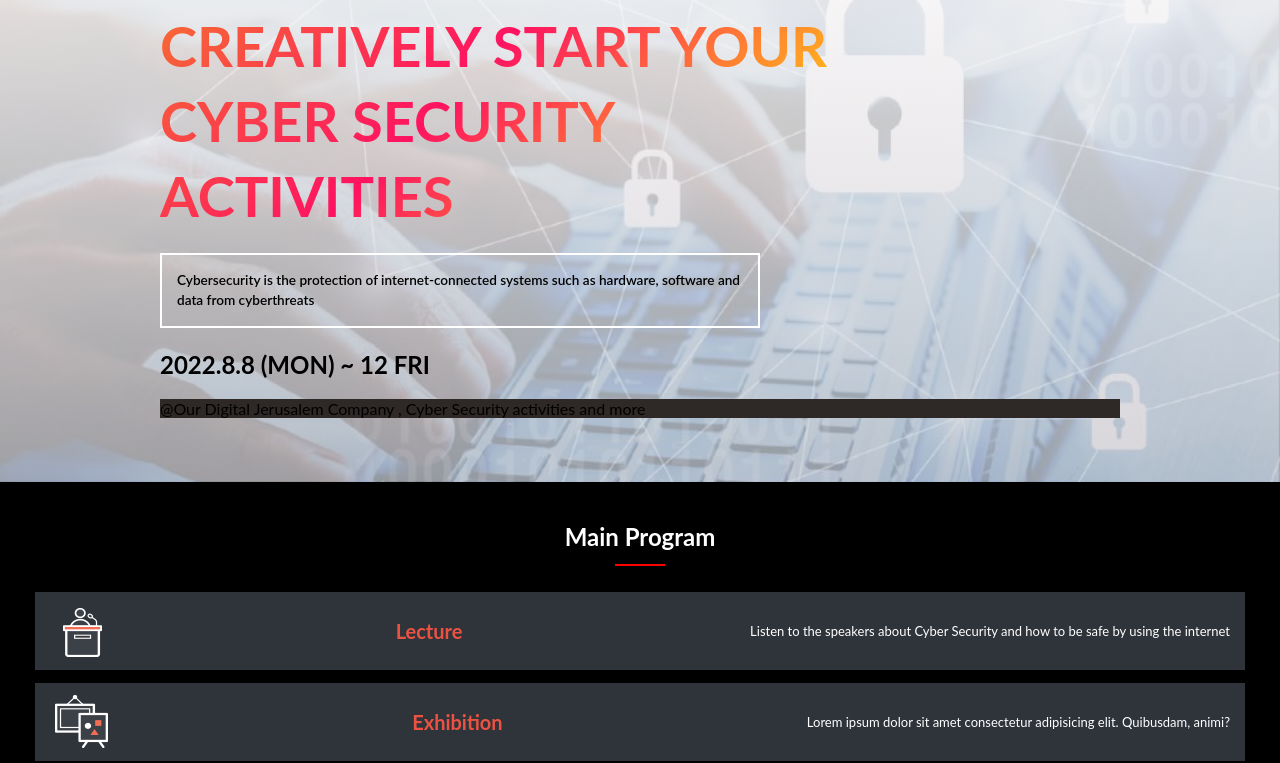
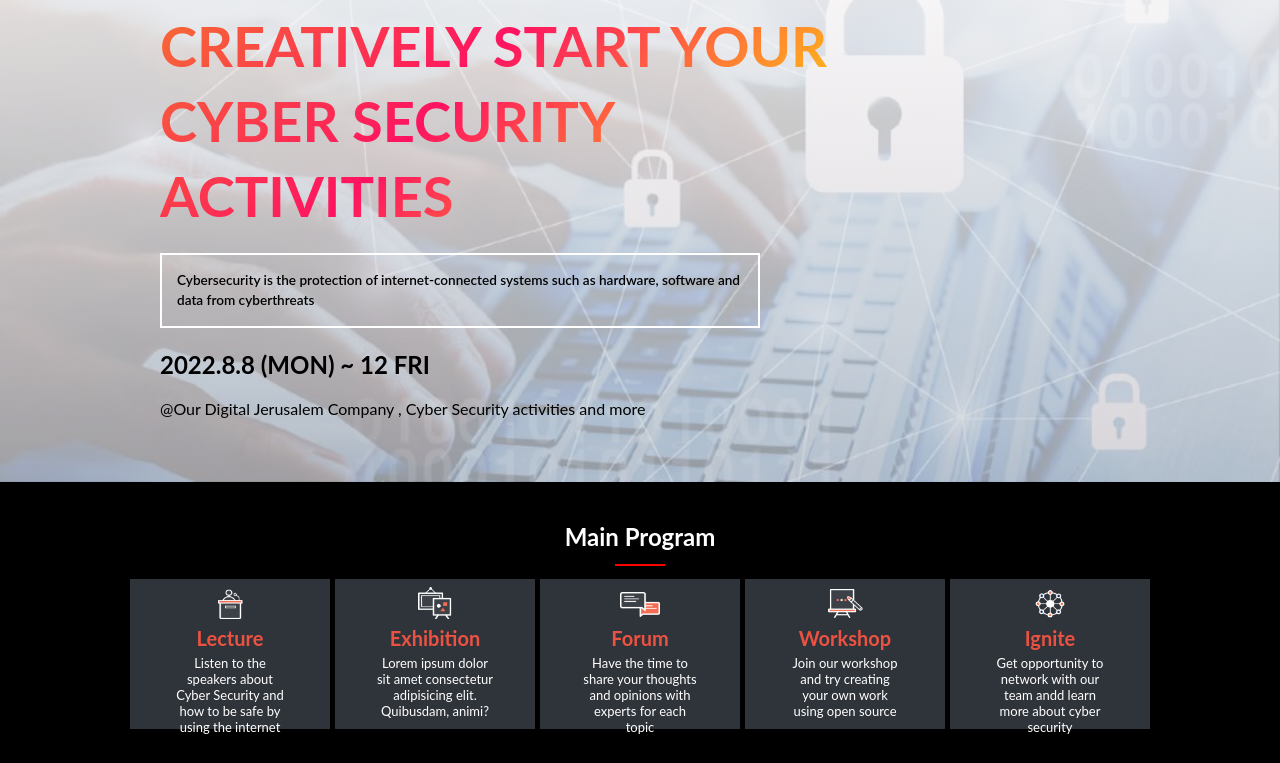
Before and after one commit to AlaaShaheen2/Capstone-company, a website: page index.html in a window 1280 px wide. Shown: the part 228-991 px from the top of the page. Drawn offline with Linux system fonts and the light colour scheme.

Commit message:
final changes

```diff
--- a/index.html
+++ b/index.html
@@ -85,7 +85,7 @@
     <section class="main-program">
       <h2>Main Program</h2>
       <hr />
-      <div class="contan"></div>
+      <div class="contan">
       <aside class="program-info">
       <img src="./images/icpresenter.png" alt="lectur-icon" class="prog-img" />
       <h3 class="prog-name">Lecture</h3>
@@ -125,7 +125,7 @@
             security
         </p>
       </aside>
-
+    </div>
     <a href="#" class="watch"> SEE THE WHOLE PROGRAM</a>
     </section>
 
--- a/styles.css
+++ b/styles.css
@@ -341,31 +341,30 @@ hr {
 }
 
 .prog-name {
-  margin-right: 30px;
   color: #ec5242;
   font-size: 20px;
 }
 
-aside {
+.program-info {
   display: flex;
   flex-direction: row;
   width: 100%;
   height: 78px;
   justify-content: space-between;
   background-color: #2f333a;
-  padding: 10px 15px;
+  padding: 2px;
+  margin-bottom: 3px;
   align-items: center;
-  transition: 0.5s ease-out;
-  cursor: pointer;
+  cursor: cell;
 }
 
-aside:hover {
+.program-info:hover {
   border: 1px solid #fff;
   box-shadow: 0 0.5rem 1rem rgba(0, 0, 0, 0.2);
 }
 
 .prog-img {
-  margin-right: 24px;
+  margin: 5px;
   max-width: 20%;
 }
 
@@ -553,6 +552,31 @@ aside:hover {
     line-height: 1.5;
     font-size: 0.85rem;
     font-weight: 600;
+  }
+
+  .contan {
+    display: flex;
+    flex-direction: row;
+    justify-content: center;
+    align-items: center;
+    flex-wrap: wrap;
+    gap: 5px;
+    width: 100%;
+  }
+
+  .program-info {
+    width: 200px;
+    height: 150px;
+    display: flex;
+    flex-direction: column;
+    text-align: center;
+    padding-bottom: 30px;
+  }
+
+  .par-box {
+    text-align: center;
+    max-width: 60%;
+    padding-top: 5px;
   }
 
   .watch {
@@ -818,7 +842,7 @@ aside:hover {
   width: 200px;
 }
 
-.foot-about {
+.foot-about-sec {
   background-color: #2e2826;
 }
 
```
Also changed, not shown: aboutl.html (+1 -1 lines), README.md.
